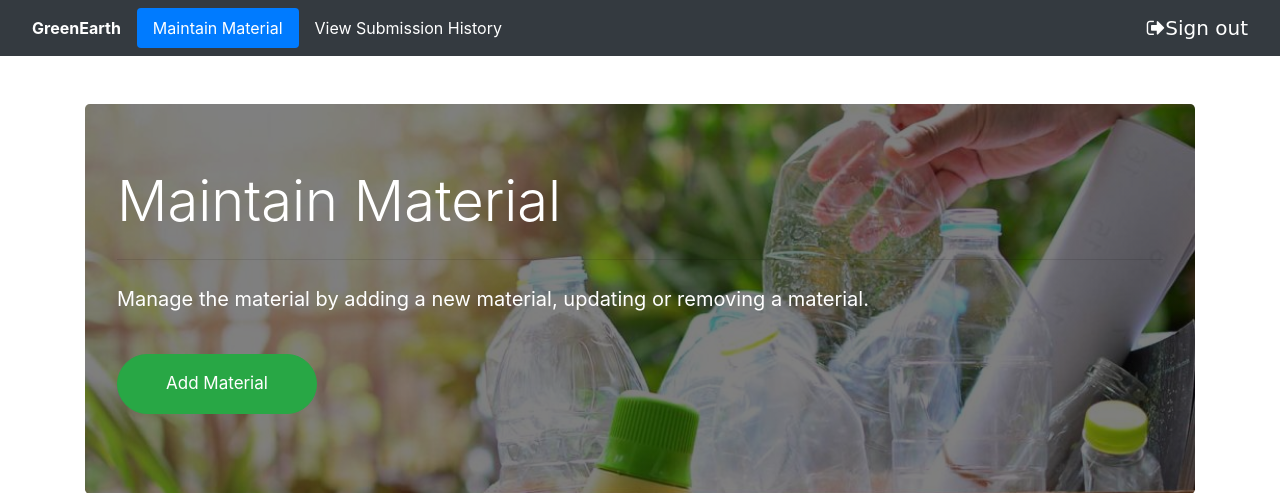
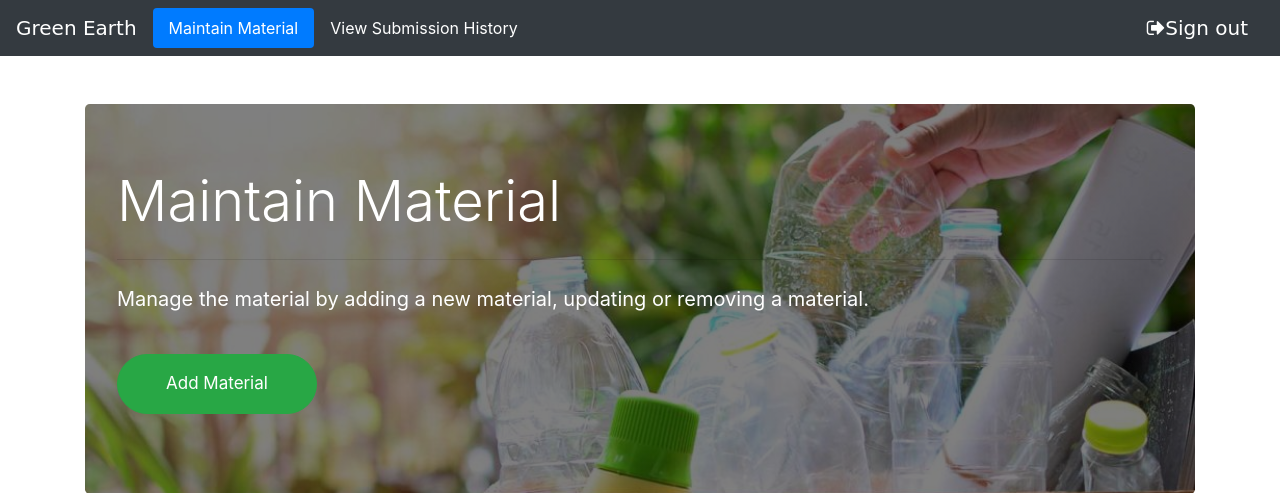
Before and after one commit to haoming1102/GreenEarthSystem, a PHP site: page /manageMaterial.php in a window 1280 px wide. Shown: the top 493 px of the page. Run offline with PHP 8.4, Linux system fonts and the light colour scheme; data comes from the database, SQL or seed files in the repository; data that the repository does not hold is empty.

Commit message:
Update title design

```diff
--- a/makeAppointment.php
+++ b/makeAppointment.php
@@ -47,7 +47,7 @@ $username = $_SESSION['username'];
 		<div class="collapse navbar-collapse" id="navbarSupportedContent">
 			<ul class="nav nav-pills" role="tablist">
 				<li class="nav-item pill-1">
-					<a class="nav-link" href=""><b>GreenEarth</b></a>
+					<a class="navbar-brand" href="index.php" style="font-family:cursive; color: white;">Green Earth</a>
 				</li>
 				<li class="nav-item pill-2">
 					<a class="nav-link" href="r_pro.php">Your Profile</a>
--- a/manageMaterial.php
+++ b/manageMaterial.php
@@ -41,7 +41,7 @@
 		<div class="collapse navbar-collapse" id="navbarSupportedContent">
 			<ul class="nav nav-pills" role="tablist">
 				<li class="nav-item pill-1">
-					<a class="nav-link" href="index.php"><b>GreenEarth</b></a>
+					<a class="navbar-brand" href="index.php" style="font-family:cursive; color: white;">Green Earth</a>
 				</li>
 				<li class="nav-item pill-2">
 					<a class="nav-link active" href="manageMaterial.php">Maintain Material</a>
--- a/materialList.php
+++ b/materialList.php
@@ -47,7 +47,7 @@
 		<div class="collapse navbar-collapse" id="navbarSupportedContent">
 			<ul class="nav nav-pills" role="tablist">
 				<li class="nav-item pill-1">
-					<a class="nav-link" href="index.php"><b>GreenEarth</b></a>
+					<a class="navbar-brand" href="index.php" style="font-family:cursive; color: white;">Green Earth</a>
 				</li>
 				<li class="nav-item pill-2">
 					<a class="nav-link" href="r_pro.php">Your Profile</a>
--- a/viewAppointment.php
+++ b/viewAppointment.php
@@ -55,7 +55,7 @@
 		<div class="collapse navbar-collapse" id="navbarSupportedContent">
 			<ul class="nav nav-pills" role="tablist">
 				<li class="nav-item pill-1">
-					<a class="nav-link" href="index.php"><b>GreenEarth</b></a>
+					<a class="navbar-brand" href="index.php" style="font-family:cursive; color: white;">Green Earth</a>
 				</li>
 				<li class="nav-item pill-2">
 					<a class="nav-link" href="r_pro.php">Your Profile</a>
@@ -112,7 +112,7 @@
 							//use table
 							$sub = "use submission";
 							$conn->query($sub);
-							$sql = "SELECT * FROM submission WHERE RECYCLER_USERNAME='$Username' AND STATUS='Pending'";
+							$sql = "SELECT * FROM submission WHERE RECYCLER_USERNAME='$Username' AND STATUS='Proposed'";
 							$result = mysqli_query($conn, $sql);
 
 							//fetch the data into while loop
```
